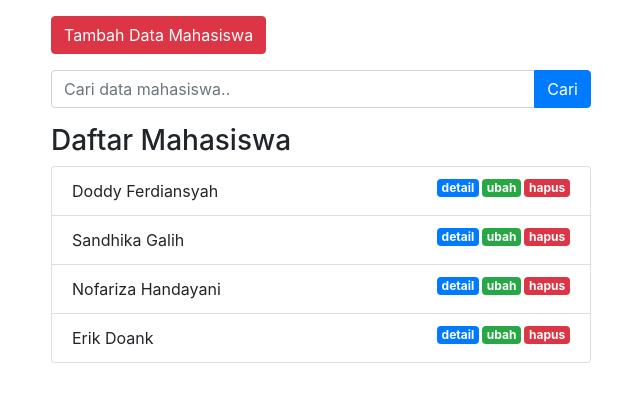
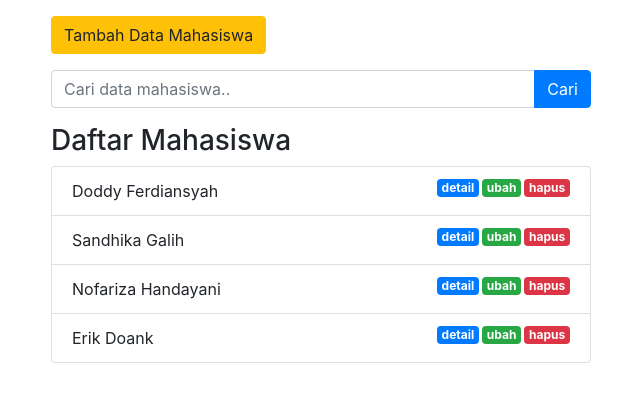
Before and after one commit to adamPermadi/ci-app, a CodeIgniter app: page /CI-app/mahasiswa in a window 1280 px wide. Shown: the part 56-458 px from the top of the page, without its empty margins (34-674 px from the left). Run offline with CodeIgniter, Linux system fonts and the light colour scheme; data comes from the database, SQL or seed files in the repository.

Commit message:
bismillah

```diff
--- a/application/controllers/Welcome.php
+++ b/application/controllers/Welcome.php
@@ -22,9 +22,4 @@ class Welcome extends CI_Controller {
 	{
 		$this->load->view('welcome_message');
 	}
-
-	public function coba()
-	{
-		echo "Welcome / coba";
-	}
 }
--- a/application/views/mahasiswa/index.php
+++ b/application/views/mahasiswa/index.php
@@ -15,7 +15,7 @@
 
     <div class="row mt-3">
         <div class="col-md-6">
-            <a href="<?= base_url(); ?>mahasiswa/tambah" class="btn btn-danger">Tambah
+            <a href="<?= base_url(); ?>mahasiswa/tambah" class="btn btn-warning">Tambah
                 Data Mahasiswa</a>
         </div>
     </div>
```
